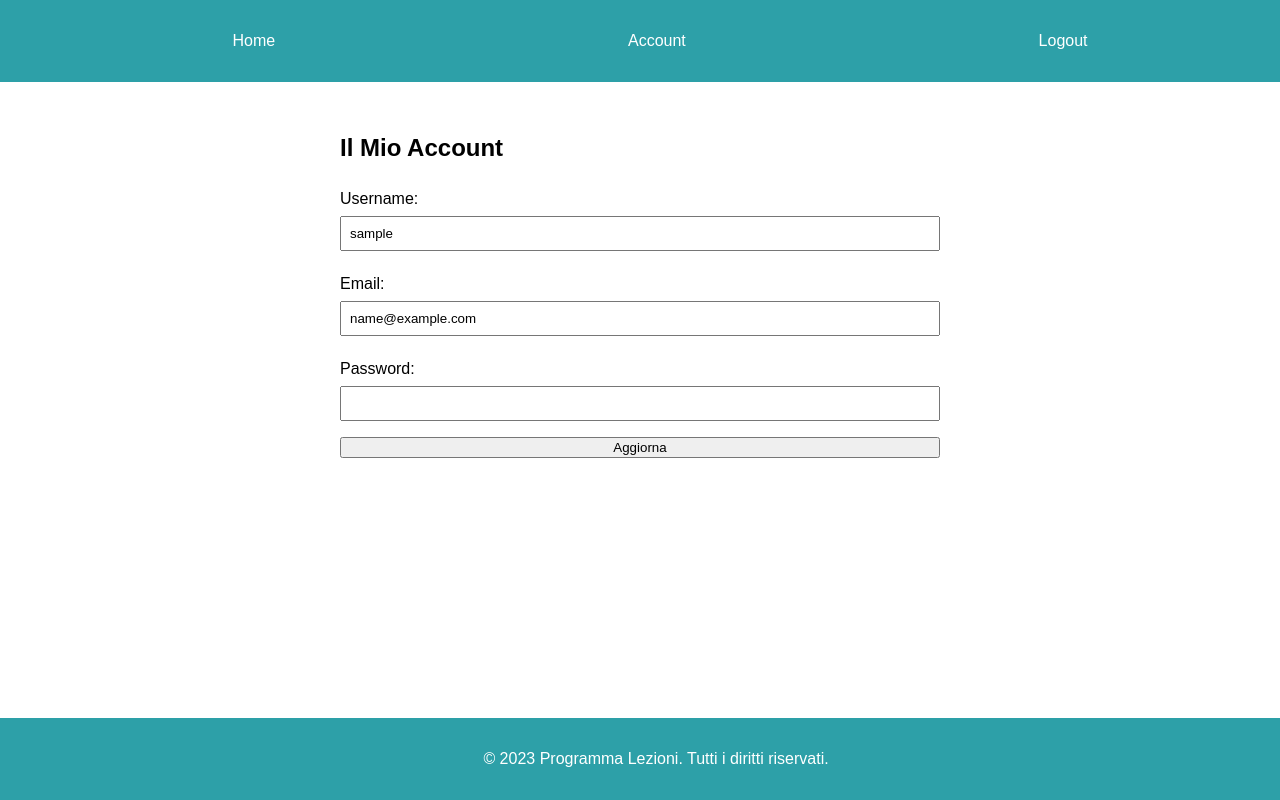
After one commit to IacopoLibero/prenotation_platform, a PHP site: page /front-end/user_account.php in a window 1280 px wide. The commit adds this page. Run offline with PHP 8.4, Linux system fonts and the light colour scheme; the visitor is signed in with stand-in values (Sample User, id 1).

Commit message:
Add user account management features and lesson scheduling table

```diff
--- /dev/null
+++ b/front-end/user_account.php
@@ -0,0 +1,46 @@
+<?php
+    session_start();
+    if(!isset($_SESSION['user'])){
+        header('Location: ../index.php');
+    }
+?>
+<!DOCTYPE html>
+<html lang="en">
+<head>
+    <meta charset="UTF-8">
+    <meta name="viewport" content="width=device-width, initial-scale=1.0">
+    <link rel="stylesheet" href="../styles/main.css">
+    <title>Account Utente</title>
+</head>
+<body>
+    <header>
+        <nav>
+            <ul>
+                <li><a href="home.php">Home</a></li>
+                <li><a href="user_account.php">Account</a></li>
+                <li><a href="../login/logout.php">Logout</a></li>
+            </ul>
+        </nav>
+    </header>
+    <main>
+        <section class="account">
+            <h1>Il Mio Account</h1>
+            <form action="../update_account.php" method="POST">
+                <label for="username">Username:</label>
+                <input type="text" id="username" name="username" value="<?php echo $_SESSION['user']; ?>" required>
+
+                <label for="email">Email:</label>
+                <input type="email" id="email" name="email" value="<?php echo $_SESSION['email']; ?>" required>
+
+                <label for="password">Password:</label>
+                <input type="password" id="password" name="password">
+
+                <button type="submit">Aggiorna</button>
+            </form>
+        </section>
+    </main>
+    <footer>
+        <p>&copy; 2023 Programma Lezioni. Tutti i diritti riservati.</p>
+    </footer>
+</body>
+</html>
--- /dev/null
+++ b/styles/main.css
@@ -0,0 +1,64 @@
+body {
+    font-family: 'Montserrat', sans-serif;
+    margin: 0;
+    padding: 0;
+    box-sizing: border-box;
+}
+
+header {
+    background-color: #2da0a8;
+    color: white;
+    padding: 1rem;
+}
+
+nav ul {
+    list-style: none;
+    display: flex;
+    justify-content: space-around;
+}
+
+nav ul li {
+    margin: 0 1rem;
+}
+
+nav ul li a {
+    color: white;
+    text-decoration: none;
+}
+
+.welcome {
+    background: linear-gradient(to right, #5c6bc0, #2da0a8);
+    color: white;
+    text-align: center;
+    padding: 5rem 1rem;
+}
+
+.account {
+    padding: 2rem;
+    max-width: 600px;
+    margin: 0 auto;
+}
+
+.account form {
+    display: flex;
+    flex-direction: column;
+}
+
+.account form label {
+    margin: 0.5rem 0;
+}
+
+.account form input {
+    padding: 0.5rem;
+    margin-bottom: 1rem;
+}
+
+footer {
+    background-color: #2da0a8;
+    color: white;
+    text-align: center;
+    padding: 1rem;
+    position: fixed;
+    width: 100%;
+    bottom: 0;
+}
```
Also changed, not shown: DB.sql (+11 -0 lines), front-end/home.php (+20 -3 lines), README.md.
